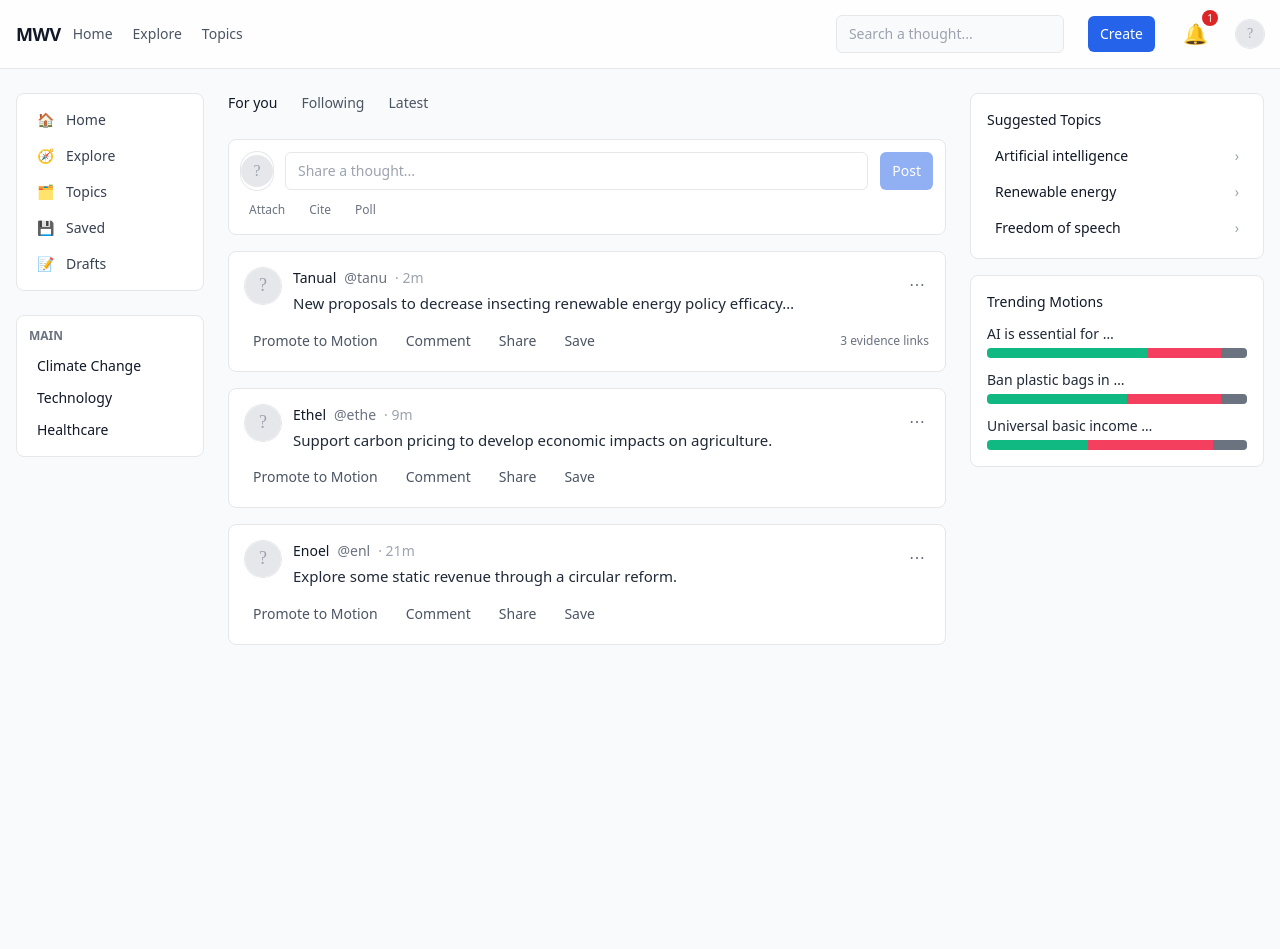
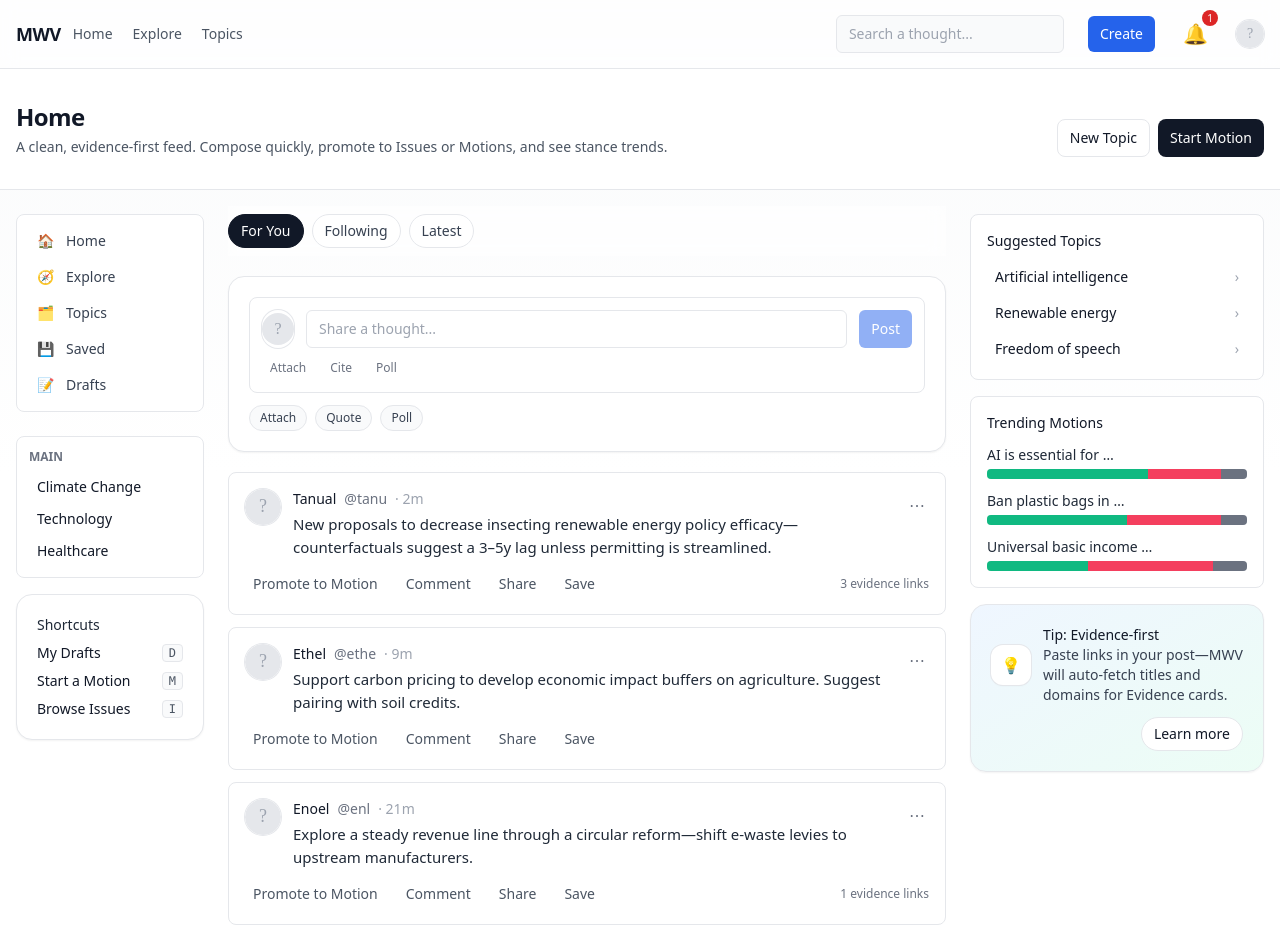
Before and after one commit to My-World-Network-DEV/MWN-My-World-View, a Next.js app: page / in a window 1280 px wide. Before the commit the page ends 800 px from the top, so only its background shows below. Built offline with nearby package versions, Linux system fonts and the light colour scheme.

Commit message:
feat(ui): enhance Home page layout with new HeaderHero and Card components; add topic field to posts and improve feed structure for better user experience

```diff
--- a/src/app/page.tsx
+++ b/src/app/page.tsx
@@ -10,6 +10,7 @@ type Post = {
   minutesAgo: number;
   text: string;
   evidenceCount?: number;
+  topic?: string;
 };
 
 const posts: Post[] = [
@@ -17,48 +18,157 @@ const posts: Post[] = [
     id: '1',
     author: { name: 'Tanual', handle: 'tanu' },
     minutesAgo: 2,
-    text: 'New proposals to decrease insecting renewable energy policy efficacy…',
+    text:
+      'New proposals to decrease insecting renewable energy policy efficacy—counterfactuals suggest a 3–5y lag unless permitting is streamlined.',
     evidenceCount: 3,
+    topic: 'Climate Change',
   },
   {
     id: '2',
     author: { name: 'Ethel', handle: 'ethe' },
     minutesAgo: 9,
-    text: 'Support carbon pricing to develop economic impacts on agriculture.',
+    text:
+      'Support carbon pricing to develop economic impact buffers on agriculture. Suggest pairing with soil credits.',
+    topic: 'Economics',
   },
   {
     id: '3',
     author: { name: 'Enoel', handle: 'enl' },
     minutesAgo: 21,
-    text: 'Explore some static revenue through a circular reform.',
+    text:
+      'Explore a steady revenue line through a circular reform—shift e-waste levies to upstream manufacturers.',
+    evidenceCount: 1,
+    topic: 'Policy',
   },
 ];
 
 export default function Page() {
   return (
-    <div className="min-h-screen bg-gray-50">
+    <div className="min-h-screen bg-gradient-to-b from-gray-50 via-white to-white">
       <TopNav />
+
+      {/* Hero header */}
+      <HeaderHero />
+
       <main className="container mx-auto grid grid-cols-1 gap-6 px-4 py-6 lg:grid-cols-12">
-        <Sidebar />
-        <section className="lg:col-span-8 xl:col-span-7 space-y-4">
-          {/* Tabs */}
-          <div className="flex items-center gap-6 text-sm">
-            <button className="border-b-2 border-transparent pb-2 text-gray-900 hover:border-gray-300">For you</button>
-            <button className="border-b-2 border-transparent pb-2 text-gray-600 hover:border-gray-300">Following</button>
-            <button className="border-b-2 border-transparent pb-2 text-gray-600 hover:border-gray-300">Latest</button>
+        {/* Left rail */}
+        <aside className="lg:col-span-2 xl:col-span-2 space-y-4">
+          <Sidebar />
+          <Card>
+            <div className="text-sm font-medium text-gray-800">Shortcuts</div>
+            <ul className="mt-2 space-y-2 text-sm">
+              <li className="flex items-center justify-between">
+                <span>My Drafts</span>
+                <kbd className="rounded border bg-gray-50 px-1.5 text-xs text-gray-600">D</kbd>
+              </li>
+              <li className="flex items-center justify-between">
+                <span>Start a Motion</span>
+                <kbd className="rounded border bg-gray-50 px-1.5 text-xs text-gray-600">M</kbd>
+              </li>
+              <li className="flex items-center justify-between">
+                <span>Browse Issues</span>
+                <kbd className="rounded border bg-gray-50 px-1.5 text-xs text-gray-600">I</kbd>
+              </li>
+            </ul>
+          </Card>
+        </aside>
+
+        {/* Main feed */}
+        <section className="lg:col-span-7 xl:col-span-7 space-y-5">
+          {/* Tabs (static for now) */}
+          <div className="sticky top-0 z-10 -mt-2 bg-white/70 py-2 backdrop-blur supports-[backdrop-filter]:bg-white/60">
+            <div className="flex gap-2">
+              <button className="rounded-full px-3 py-1.5 text-sm transition border bg-gray-900 text-white border-gray-900">For You</button>
+              <button className="rounded-full px-3 py-1.5 text-sm transition border bg-white text-gray-700 border-gray-200 hover:bg-gray-50">Following</button>
+              <button className="rounded-full px-3 py-1.5 text-sm transition border bg-white text-gray-700 border-gray-200 hover:bg-gray-50">Latest</button>
+            </div>
           </div>
 
-          {/* Composer */}
-          <Composer />
+          {/* Composer in card */}
+          <Card>
+            <Composer />
+            <div className="mt-3 flex items-center justify-between">
+              <div className="flex gap-2 text-xs text-gray-600">
+                <Chip>Attach</Chip>
+                <Chip>Quote</Chip>
+                <Chip>Poll</Chip>
+              </div>
+            </div>
+          </Card>
 
           {/* Feed */}
-          <div className="space-y-4">
-            {posts.map((p) => <PostCard key={p.id} post={p} />)}
-          </div>
+          <ul className="space-y-3">
+            {posts.map((p) => (
+              <li key={p.id}>
+                <PostCard post={p} />
+              </li>
+            ))}
+          </ul>
         </section>
 
-        <RightRail />
+        {/* Right rail */}
+        <aside className="lg:col-span-3 xl:col-span-3 space-y-4">
+          <RightRail />
+          <PromoCard />
+        </aside>
       </main>
     </div>
   );
 }
+
+function HeaderHero() {
+  return (
+    <div className="relative overflow-hidden border-b bg-white">
+      <div className="absolute inset-0 -z-10 bg-[radial-gradient(ellipse_at_top_left,rgba(59,130,246,0.10),transparent_55%),radial-gradient(ellipse_at_top_right,rgba(16,185,129,0.10),transparent_55%)]" />
+      <div className="container mx-auto px-4 py-8">
+        <div className="flex flex-col gap-3 md:flex-row md:items-end md:justify-between">
+          <div>
+            <h1 className="text-2xl font-semibold tracking-tight text-gray-900">Home</h1>
+            <p className="mt-1 max-w-2xl text-sm text-gray-600">
+              A clean, evidence-first feed. Compose quickly, promote to Issues or Motions, and see stance trends.
+            </p>
+          </div>
+          <div className="flex gap-2">
+            <button className="rounded-lg border border-gray-200 bg-white px-3 py-2 text-sm hover:bg-gray-50">New Topic</button>
+            <button className="rounded-lg bg-gray-900 px-3 py-2 text-sm text-white hover:bg-black">Start Motion</button>
+          </div>
+        </div>
+      </div>
+    </div>
+  );
+}
+
+function Card({ children }: { children: React.ReactNode }) {
+  return (
+    <section className="rounded-2xl border border-gray-200 bg-white p-5 shadow-sm transition hover:shadow">
+      {children}
+    </section>
+  );
+}
+
+function Chip({ children }: { children: React.ReactNode }) {
+  return (
+    <span className="inline-flex items-center rounded-full border border-gray-200 bg-gray-50 px-2.5 py-1 text-xs text-gray-700">
+      {children}
+    </span>
+  );
+}
+
+function PromoCard() {
+  return (
+    <section className="overflow-hidden rounded-2xl border border-gray-200 bg-gradient-to-br from-blue-50 to-emerald-50 p-5 shadow-sm">
+      <div className="flex items-center gap-3">
+        <div className="h-10 w-10 rounded-xl bg-white shadow-sm ring-1 ring-gray-200 flex items-center justify-center">💡</div>
+        <div className="flex-1">
+          <div className="text-sm font-medium text-gray-900">Tip: Evidence-first</div>
+          <div className="text-sm text-gray-700">
+            Paste links in your post—MWV will auto-fetch titles and domains for Evidence cards.
+          </div>
+        </div>
+      </div>
+      <div className="mt-3 text-right">
+        <button className="rounded-full border border-gray-200 bg-white px-3 py-1.5 text-sm hover:bg-gray-50">Learn more</button>
+      </div>
+    </section>
+  );
+}
```
